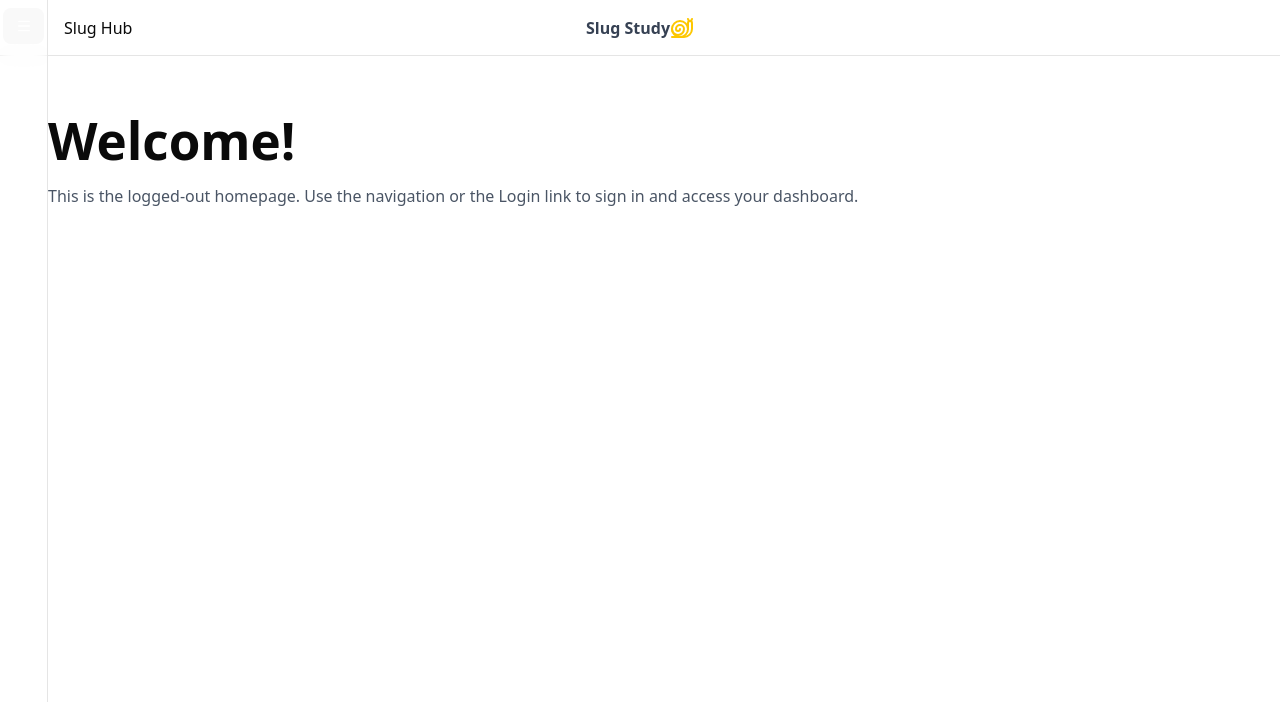
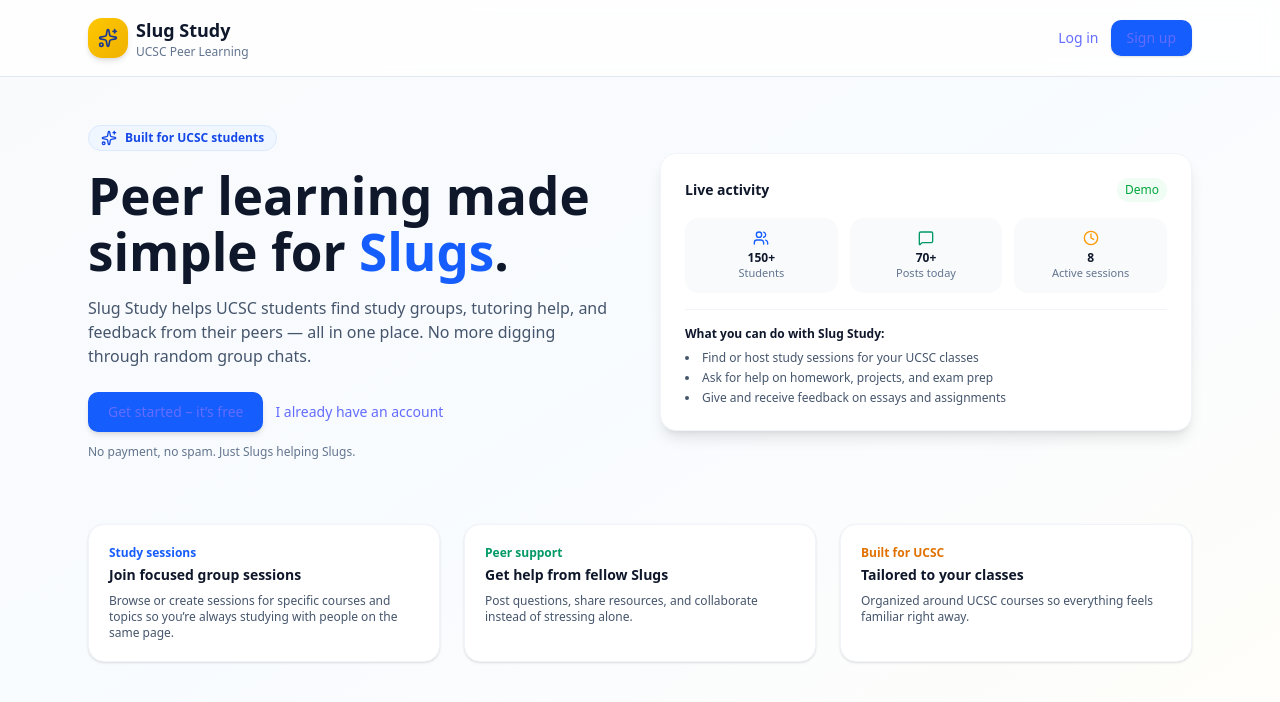
Before and after one commit to AmmaarKhan03/gdgc_hackathon, a React (Vite) app in the folder client/: page / in a window 1280 px wide. Shown: the top 702 px of the page. Built offline with nearby package versions, Linux system fonts and the light colour scheme; some icons are missing.

Commit message:
added content to landing apge, fixed landing and main

```diff
--- a/client/src/pages/Landing.tsx
+++ b/client/src/pages/Landing.tsx
@@ -0,0 +1,156 @@
+import React from "react";
+import { Link } from "react-router-dom";
+import { Sparkles, Users, MessageSquare, Clock } from "lucide-react";
+
+export default function Landing() {
+    return (
+        <div className="min-h-screen bg-gradient-to-br from-slate-50 via-blue-50/40 to-amber-50/30">
+            {/* Header */}
+            <header className="w-full border-b border-slate-200 bg-white/80 backdrop-blur-sm sticky top-0 z-20">
+                <div className="max-w-6xl mx-auto px-6 py-4 flex items-center justify-between">
+                    {/* Logo + Name */}
+                    <div className="flex items-center gap-2">
+                        <div className="w-10 h-10 rounded-xl bg-gradient-to-br from-yellow-400 to-yellow-500 flex items-center justify-center shadow-md">
+                            {/* “Slug” logo-ish mark */}
+                            <Sparkles className="w-5 h-5 text-blue-900" />
+                        </div>
+                        <div>
+                            <p className="text-lg font-bold text-slate-900">Slug Study</p>
+                            <p className="text-xs text-slate-500">UCSC Peer Learning</p>
+                        </div>
+                    </div>
+
+                    {/* Auth buttons */}
+                    <div className="flex items-center gap-3">
+                        <Link
+                            to="/auth/login"
+                            className="text-sm font-medium text-slate-700 hover:text-slate-900"
+                        >
+                            Log in
+                        </Link>
+                        <Link
+                            to="/auth/register"
+                            className="text-sm font-semibold px-4 py-2 rounded-lg bg-blue-600 text-white hover:bg-blue-700 shadow-sm"
+                        >
+                            Sign up
+                        </Link>
+                    </div>
+                </div>
+            </header>
+
+            {/* Main content */}
+            <main className="max-w-6xl mx-auto px-6 py-12">
+                {/* Hero section */}
+                <section className="grid grid-cols-1 lg:grid-cols-2 gap-10 items-center mb-16">
+                    <div>
+                        <p className="inline-flex items-center gap-2 text-xs font-semibold px-3 py-1 rounded-full bg-blue-50 text-blue-700 border border-blue-100 mb-4">
+                            <Sparkles className="w-4 h-4" />
+                            Built for UCSC students
+                        </p>
+                        <h1 className="text-4xl md:text-5xl font-extrabold text-slate-900 mb-4 leading-tight">
+                            Peer learning made simple for <span className="text-blue-600">Slugs</span>.
+                        </h1>
+                        <p className="text-slate-600 mb-6 text-sm md:text-base max-w-xl">
+                            Slug Study helps UCSC students find study groups, tutoring help, and feedback
+                            from their peers — all in one place. No more digging through random group chats.
+                        </p>
+                        <div className="flex flex-wrap items-center gap-3">
+                            <Link
+                                to="/auth/register"
+                                className="inline-flex items-center justify-center px-5 py-2.5 rounded-lg text-sm font-semibold bg-blue-600 text-white hover:bg-blue-700 shadow-md"
+                            >
+                                Get started – it’s free
+                            </Link>
+                            <Link
+                                to="/auth/login"
+                                className="text-sm font-medium text-blue-700 hover:text-blue-900"
+                            >
+                                I already have an account
+                            </Link>
+                        </div>
+                        <p className="mt-3 text-xs text-slate-500">
+                            No payment, no spam. Just Slugs helping Slugs.
+                        </p>
+                    </div>
+
+                    {/* Simple “preview” style card */}
+                    <div className="bg-white rounded-2xl shadow-lg border border-slate-100 p-6 space-y-4">
+                        <div className="flex items-center justify-between">
+                            <p className="text-sm font-semibold text-slate-900">
+                                Live activity
+                            </p>
+                            <span className="text-xs text-green-600 bg-green-50 px-2 py-1 rounded-full">
+                Demo
+              </span>
+                        </div>
+                        <div className="grid grid-cols-3 gap-3 text-center text-xs">
+                            <div className="p-3 rounded-xl bg-slate-50">
+                                <Users className="w-4 h-4 mx-auto mb-1 text-blue-600" />
+                                <p className="font-semibold text-slate-900">150+</p>
+                                <p className="text-slate-500 text-[11px]">Students</p>
+                            </div>
+                            <div className="p-3 rounded-xl bg-slate-50">
+                                <MessageSquare className="w-4 h-4 mx-auto mb-1 text-emerald-600" />
+                                <p className="font-semibold text-slate-900">70+</p>
+                                <p className="text-slate-500 text-[11px]">Posts today</p>
+                            </div>
+                            <div className="p-3 rounded-xl bg-slate-50">
+                                <Clock className="w-4 h-4 mx-auto mb-1 text-amber-500" />
+                                <p className="font-semibold text-slate-900">8</p>
+                                <p className="text-slate-500 text-[11px]">Active sessions</p>
+                            </div>
+                        </div>
+                        <div className="border-t border-slate-100 pt-4 space-y-2 text-xs">
+                            <p className="font-semibold text-slate-900">
+                                What you can do with Slug Study:
+                            </p>
+                            <ul className="list-disc list-inside text-slate-600 space-y-1">
+                                <li>Find or host study sessions for your UCSC classes</li>
+                                <li>Ask for help on homework, projects, and exam prep</li>
+                                <li>Give and receive feedback on essays and assignments</li>
+                            </ul>
+                        </div>
+                    </div>
+                </section>
+
+                {/* Features section */}
+                <section className="grid grid-cols-1 md:grid-cols-3 gap-6">
+                    <div className="bg-white rounded-2xl p-5 border border-slate-100 shadow-sm">
+                        <p className="text-xs font-semibold text-blue-600 mb-1">
+                            Study sessions
+                        </p>
+                        <h2 className="text-sm font-bold text-slate-900 mb-2">
+                            Join focused group sessions
+                        </h2>
+                        <p className="text-xs text-slate-600">
+                            Browse or create sessions for specific courses and topics so you’re
+                            always studying with people on the same page.
+                        </p>
+                    </div>
+                    <div className="bg-white rounded-2xl p-5 border border-slate-100 shadow-sm">
+                        <p className="text-xs font-semibold text-emerald-600 mb-1">
+                            Peer support
+                        </p>
+                        <h2 className="text-sm font-bold text-slate-900 mb-2">
+                            Get help from fellow Slugs
+                        </h2>
+                        <p className="text-xs text-slate-600">
+                            Post questions, share resources, and collaborate instead of stressing alone.
+                        </p>
+                    </div>
+                    <div className="bg-white rounded-2xl p-5 border border-slate-100 shadow-sm">
+                        <p className="text-xs font-semibold text-amber-600 mb-1">
+                            Built for UCSC
+                        </p>
+                        <h2 className="text-sm font-bold text-slate-900 mb-2">
+                            Tailored to your classes
+                        </h2>
+                        <p className="text-xs text-slate-600">
+                            Organized around UCSC courses so everything feels familiar right away.
+                        </p>
+                    </div>
+                </section>
+            </main>
+        </div>
+    );
+}
--- a/client/src/routes/AppRoutes.tsx
+++ b/client/src/routes/AppRoutes.tsx
@@ -11,8 +11,8 @@
 import Users from "@/pages/Users";
 import Profile from "@/pages/Profile";
 
+import Posts from "@/pages/Posts";
 import PostComments from "@/pages/PostComments";
-import Posts from "@/pages/Posts";
 
 import Sessions from "@/pages/Sessions";
 import IndividualSession from "@/pages/IndividualSession";
@@ -22,26 +22,21 @@
 import Register from "@/pages/auth/Register";
 import ForgotPassword from "@/pages/auth/ForgotPassword";
 
-// Simple logged-out homepage
-function Home() {
-    return (
-        <div className="space-y-4">
-            <h1 className="text-3xl font-bold">Welcome!</h1>
-            <p className="text-gray-600">
-                This is the logged-out homepage. Use the navigation or the Login link
-                to sign in and access your dashboard.
-            </p>
-        </div>
-    );
-}
+import Landing from "@/pages/Landing";
 
 const router = createBrowserRouter([
-    // Main app layout – always accessible (no auth guard for now)
+    // Public landing page
     {
         path: "/",
+        element: <Landing />,
+    },
+
+    // Main app area (later: “logged-in” zone)
+    {
+        path: "/app",
         element: <AppShell />,
         children: [
-            { index: true, element: <Home /> }, // default route = homepage
+            { index: true, element: <Dashboard /> },
             { path: "dashboard", element: <Dashboard /> },
             { path: "users", element: <Users /> },
             { path: "posts", element: <Posts /> },
@@ -53,7 +48,7 @@
         ],
     },
 
-    // Auth pages – still reachable, but not forced
+    // Auth routes
     {
         path: "/auth",
         children: [
@@ -64,7 +59,7 @@
         ],
     },
 
-    // Fallback: anything unknown goes to homepage
+    // Fallback
     { path: "*", element: <Navigate to="/" replace /> },
 ]);
 
```
Also changed, not shown: client/src/main.tsx (+6 -6 lines).
